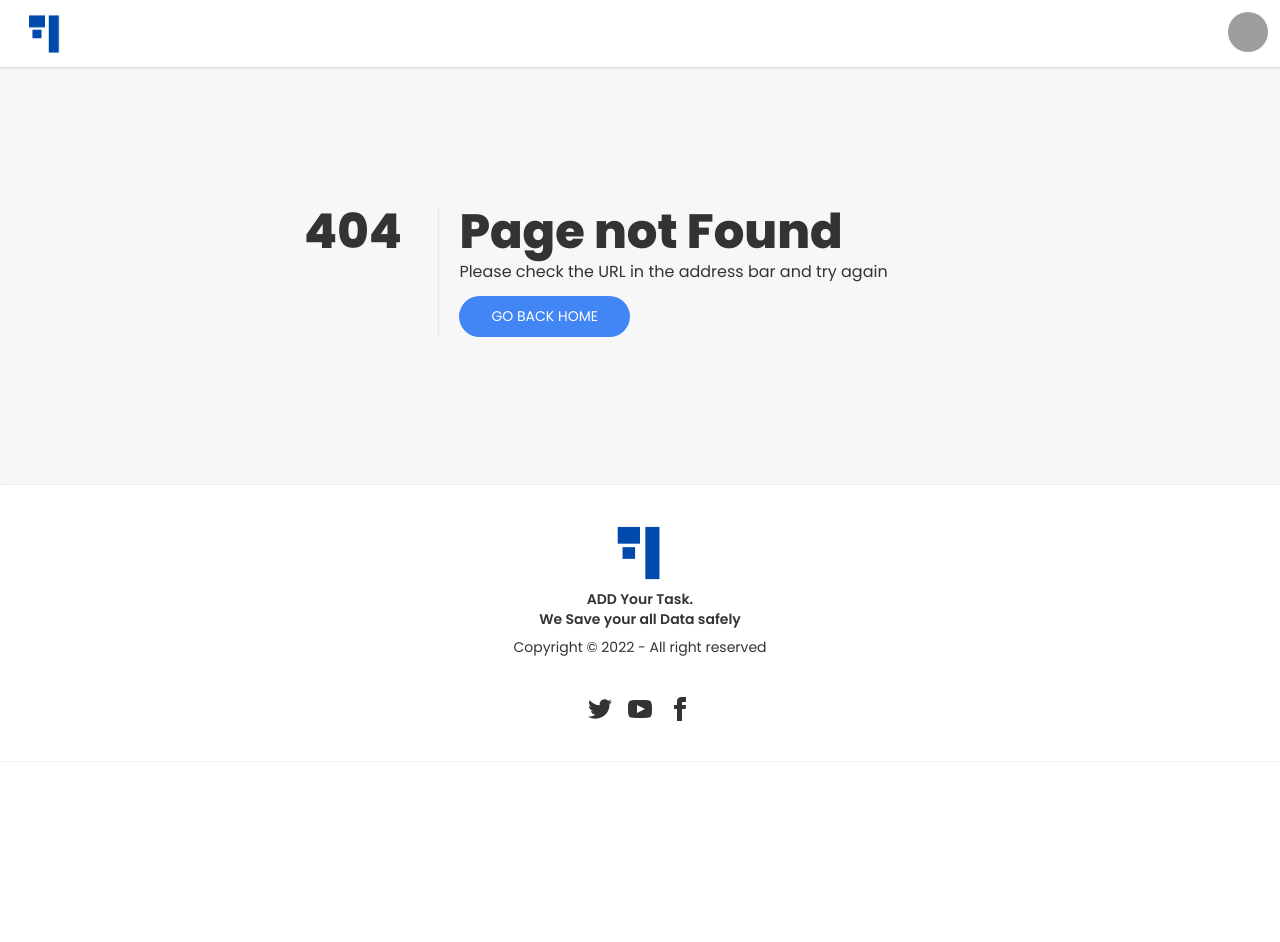
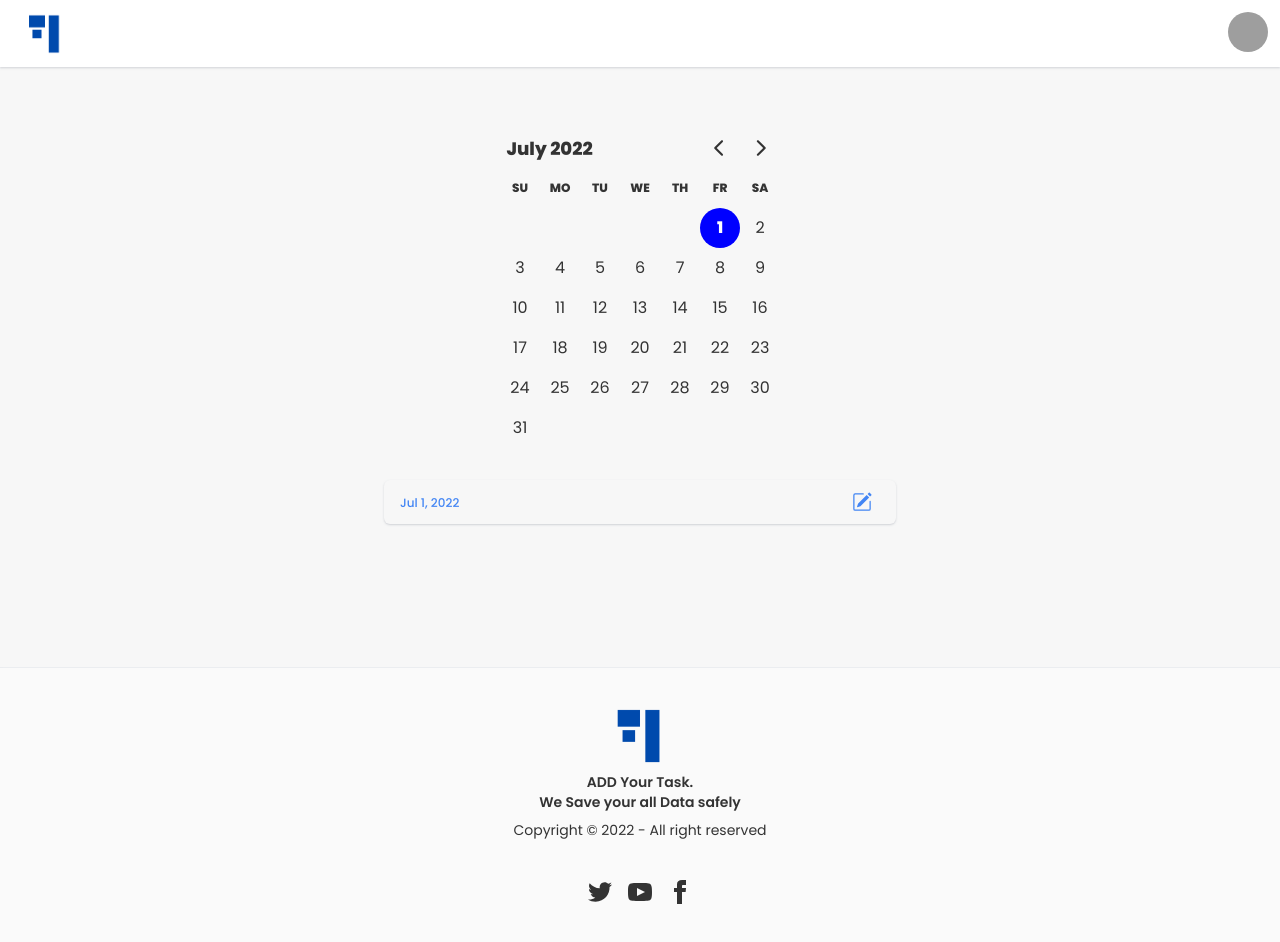
Before and after one commit to ferdousr3/toDo-job-task, a React (Create React App) app: page /editTask/1 in a window 1280 px wide. Before the commit this address had no page. Before the commit the page ends 800 px from the top, so only its background shows below. Built offline with nearby package versions, Linux system fonts and the light colour scheme; no server answers; grey boxes are pictures that could not be loaded.

Commit message:
add edited and date add feature

```diff
--- a/src/App.js
+++ b/src/App.js
@@ -6,6 +6,7 @@ import Error from "./Pages/Error/Error";
 import Home from "./Pages/Home/Home";
 import { ToastContainer } from "react-toastify";
 import "react-toastify/dist/ReactToastify.css";
+import EditTask from "./Pages/EditTask/EditTask";
 
 function App() {
   return (
@@ -18,6 +19,7 @@ function App() {
       <main className="container mx-auto py-28 ">
         <Routes>
           <Route path="/" element={<Home />} />
+          <Route path="/editTask/:id" element={<EditTask />} />
           <Route path="*" element={<Error />} />
         </Routes>
       </main>
--- /dev/null
+++ b/src/Pages/EditTask/EditTask.js
@@ -0,0 +1,83 @@
+import React, { useEffect } from "react";
+import { format } from "date-fns";
+import { useState } from "react";
+import { DayPicker } from "react-day-picker";
+import "react-day-picker/dist/style.css";
+import { useNavigate, useParams } from "react-router-dom";
+import { useQuery } from "react-query";
+import Loading from "../../components/Loading/Loading";
+import { toast } from "react-toastify";
+import { BsPencilSquare } from "react-icons/bs";
+
+const EditTask = () => {
+  const navigate = useNavigate()
+  const { id } = useParams();
+  const [newTask, setNewTask] = useState();
+  const [date, setDate] = useState(new Date());
+  const formattedDate = format(date, "PP");
+
+  // data fetching for single id
+
+  useEffect(() => {
+    const url = `https://todojobtask.herokuapp.com/task/${id}`;
+    fetch(url)
+      .then((res) => res.json())
+      .then((data) => setNewTask(data));
+  }, [id]);
+
+  // data update to api
+  const handleUpdateItem = (event) => {
+    // event.preventDefault()
+    // send data to the server
+    const updatedTask = {
+      task: newTask,
+      date: formattedDate,
+    };
+    const url = `https://todojobtask.herokuapp.com/task/${id}`;
+    fetch(url, {
+      method: "PUT",
+      headers: {
+        "content-type": "application/json",
+      },
+      body: JSON.stringify(updatedTask),
+    })
+      .then((res) => res.json())
+    // event.target.reset();
+    setNewTask("");
+    toast(`Add Date successfully`);
+    navigate('/')
+  };
+
+  // if data miss and can not get data
+  // if (isLoading) {
+  //   return <Loading />;
+  // }
+
+  return (
+    <>
+      <div className="max-w-2xl mx-auto">
+        <div className="flex justify-center  min-h-[350px]">
+          <DayPicker mode="single" selected={date} onSelect={setDate} />
+        </div>
+        <div
+          className=" max-w-lg mx-auto shadow-3xl py-2.5 px-4 mb-4 text-second rounded-md flex items-center
+        justify-between  mt-4"
+        >
+          <div className="div">
+            <h3>{newTask?.task}</h3>
+            <span className="text-xs font-medium text-primary">
+              {formattedDate}
+            </span>
+          </div>
+          <div className=" flex items-center ">
+            <button onClick={() => handleUpdateItem(id)}>
+              <BsPencilSquare className="text-primary text-xl mx-2 hover:text-blue-500 transition-colors duration-500" />
+            </button>
+          </div>
+        </div>
+      </div>
+    </>
+  );
+};
+
+export default EditTask;
--- a/src/Pages/Home/Home.js
+++ b/src/Pages/Home/Home.js
@@ -1,4 +1,3 @@
-import React from 'react';
 import AllTasks from '../../components/ALLTasks/AllTasks';
 import Task from '../../components/Task/Task';
 
--- a/src/components/ALLTasks/AllTasks.js
+++ b/src/components/ALLTasks/AllTasks.js
@@ -1,4 +1,5 @@
 import React, { useState } from 'react';
+import {  BsCheck2Circle } from 'react-icons/bs';
 import { useQuery } from 'react-query';
 import DeleteConfirmModal from '../DeleteConfirmModal/DeleteConfirmModal';
 import Loading from '../Loading/Loading';
@@ -10,41 +11,36 @@ const AllTasks = () => {
     data: task,
     refetch,
     isLoading,
-    } = useQuery("users", () =>
-      fetch("https://todojobtask.herokuapp.com/tasks", {
+  } = useQuery("task", () =>
+    fetch("https://todojobtask.herokuapp.com/tasks/", {
       method: "GET",
       // headers: {
       //   authorization: `Bearer ${localStorage.getItem("accessToken")}`,
       // },
-      }).then((res) => res.json())
+    })
+      .then((res) => res.json())
   );
 
 
-
-    // const {
-    //   data: task,
-    //   refetch,
-    // } = useQuery("products", () =>
-    //   fetch("https://auto-parts0.herokuapp.com/products", {
-    //     headers: {
-    //       authorization: `Bearer ${localStorage.getItem("accessToken")}`,
-    //     },
-    //   }).then((res) => res.json())
-    // );
-
-
-    if (isLoading ) {
+  // if data miss and can not get data
+  if (isLoading) {
     return <Loading />;
   }
+
   return (
     <>
       {/* task Heading */}
       <div className="shadow-3xl py-2.5 px-4 mb-10 text-second rounded-md max-w-lg mx-auto ">
+        {/* completed task heading */}
+        <div className="flex items-center">
+          <BsCheck2Circle className='text-xl text-primary mr-4' />
           <h1 className=" text-base  font-normal ">
-          All Completed Task ({task.length})
+            All Completed Task ({task?.length})
           </h1>
         </div>
-      {task.map((task) => (
+      </div>
+      {/* task card */}
+      {task?.map((task) => (
         <TaskCard
           key={task._id}
           task={task}
@@ -52,6 +48,7 @@ const AllTasks = () => {
           setDeletingTask={setDeletingTask}
         />
       ))}
+      {/* task delete confirm modal */}
       {deletingTask && (
         <DeleteConfirmModal
           setDeletingTask={setDeletingTask}
--- a/src/components/DeleteConfirmModal/DeleteConfirmModal.js
+++ b/src/components/DeleteConfirmModal/DeleteConfirmModal.js
@@ -8,7 +8,7 @@ const DeleteConfirmModal = ({
 }) => {
   const { task, _id } = deletingTask;
   const handleDelete = () => {
-    fetch(`http://localhost:5000/task/${_id}`, {
+    fetch(`https://todojobtask.herokuapp.com/task/${_id}`, {
       method: "DELETE",
       // headers: {
       //   authorization: `Bearer ${localStorage.getItem("accessToken")}`,
@@ -17,7 +17,7 @@ const DeleteConfirmModal = ({
       .then((res) => res.json())
       .then((data) => {
         if (data.deletedCount) {
-          toast.success(`Task: ${task} is deleted`);
+          toast.success(` ${task} is deleted`);
           setDeletingTask(null);
           refetch();
         }
--- a/src/components/Footer/Footer.js
+++ b/src/components/Footer/Footer.js
@@ -6,7 +6,7 @@ const Footer = () => {
   const year = date.getFullYear()
   return (
     <>
-      <div className="footer footer-center p-10 bg-white shadow-4xl mt-4 ">
+      <div className="footer footer-center p-10 bg-[#fafafa] shadow-4xl mt-4 ">
         <div>
           <img className="w-14" src={logo} alt="logo" />
           <p className=" font-semibold ">
--- a/src/components/Header/Header.js
+++ b/src/components/Header/Header.js
@@ -5,7 +5,7 @@ import logo from '../../assets/Images/logo.png'
 const Header = () => {
   return (
     <>
-      <div className=" bg-info shadow-3xl fixed w-full top-0 ">
+      <div className=" bg-info shadow-3xl fixed w-full top-0 z-20 ">
         <div className="navbar container mx-auto">
           <div className="flex-1">
             <Link to="/" className="btn btn-ghost normal-case text-xl">
--- a/src/components/Task/Task.js
+++ b/src/components/Task/Task.js
@@ -1,6 +1,7 @@
 import React, { useState } from "react";
 import { useForm } from "react-hook-form";
-import { BsCheck2, BsPlus } from "react-icons/bs";
+import {  BsCheck2, BsPlus } from "react-icons/bs";
+import { FaClipboardList } from "react-icons/fa";
 import { toast } from "react-toastify";
 
 const Task = () => {
@@ -25,7 +26,6 @@ const Task = () => {
     event.preventDefault();
     const newTask = {
       task: task,
-      date: "20-2014",
     };
     const url = `https://todojobtask.herokuapp.com/task`;
     fetch(url, {
@@ -50,7 +50,11 @@ const Task = () => {
       <div className="max-w-lg mx-auto">
         {/* task Heading */}
         <div className="shadow-3xl py-2.5 px-4 mb-10 text-second rounded-md ">
-          <h1 className="text-base  font-normal ">Add your Daily Task </h1>
+          <div className="flex items-center">
+            <FaClipboardList className="text-xl mr-4" />
+
+            <h1 className="text-base  font-normal ">Add your Daily Task </h1>
+          </div>
         </div>
         {/* task add form */}
         <div className="shadow-3xl py-2 px-4 mb-10 text-second rounded-md ">
--- a/src/components/TaskCard/TaskCard.js
+++ b/src/components/TaskCard/TaskCard.js
@@ -1,24 +1,33 @@
 import React from 'react';
 import { BsPencilSquare, BsTrash } from "react-icons/bs";
+import { useNavigate } from 'react-router-dom';
 
 const TaskCard = ({task,refetch,setDeletingTask}) => {
+  const navigate = useNavigate()
+
+
 
 
   return (
     <>
       <div className="max-w-lg mx-auto">
         <div className="shadow-3xl py-2.5 px-4 mb-4 text-second rounded-md flex items-center justify-between ">
-          <h1 className="text-sm font-medium">{task.task}</h1>
+          <div className="div">
+            <h1 className="text-sm font-medium capitalize ">{task.task}</h1>
+            <span className="text-xs font-medium text-primary">
+              {task?.date}
+            </span>
+          </div>
+
           <div className="flex items-center">
             {/* edit button */}
-            <button type="submit">
+            <button onClick={() => navigate(`/editTask/${task._id}`)}>
               <BsPencilSquare className="text-primary text-xl mx-2 hover:text-blue-500 transition-colors duration-500" />
             </button>
             {/* delete button */}
             <label
               onClick={() => setDeletingTask(task)}
               htmlFor="delete-confirm-modal"
-
             >
               <BsTrash className="text-primary text-xl mx-2  hover:text-red-600 transition-colors duration-500 cursor-pointer " />
             </label>
```
Lines whose indentation alone changed are shown as unchanged.
